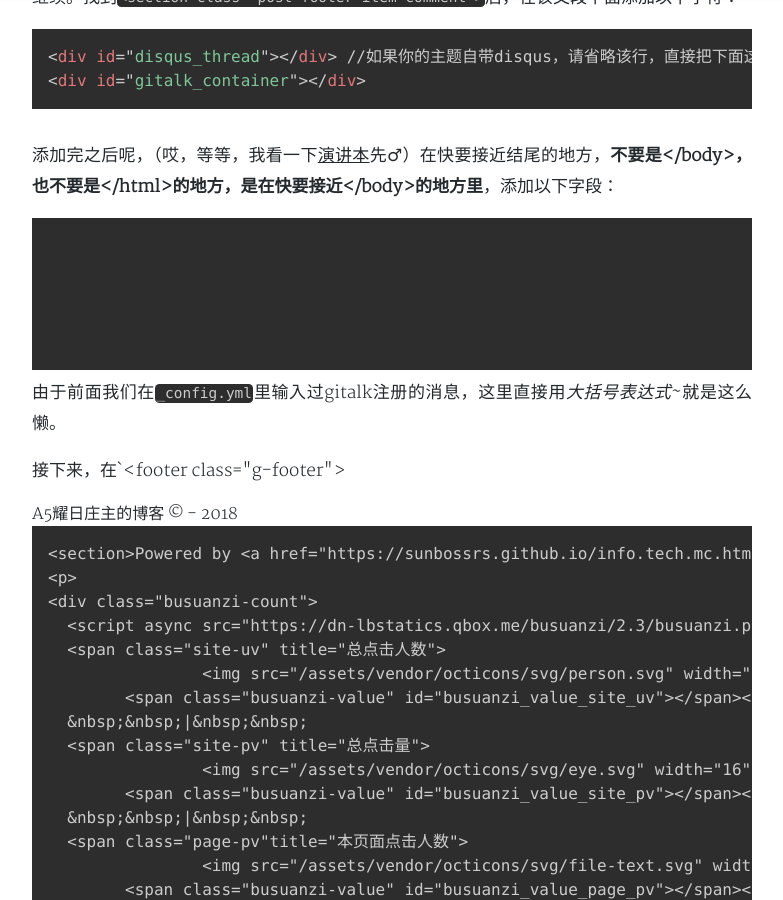
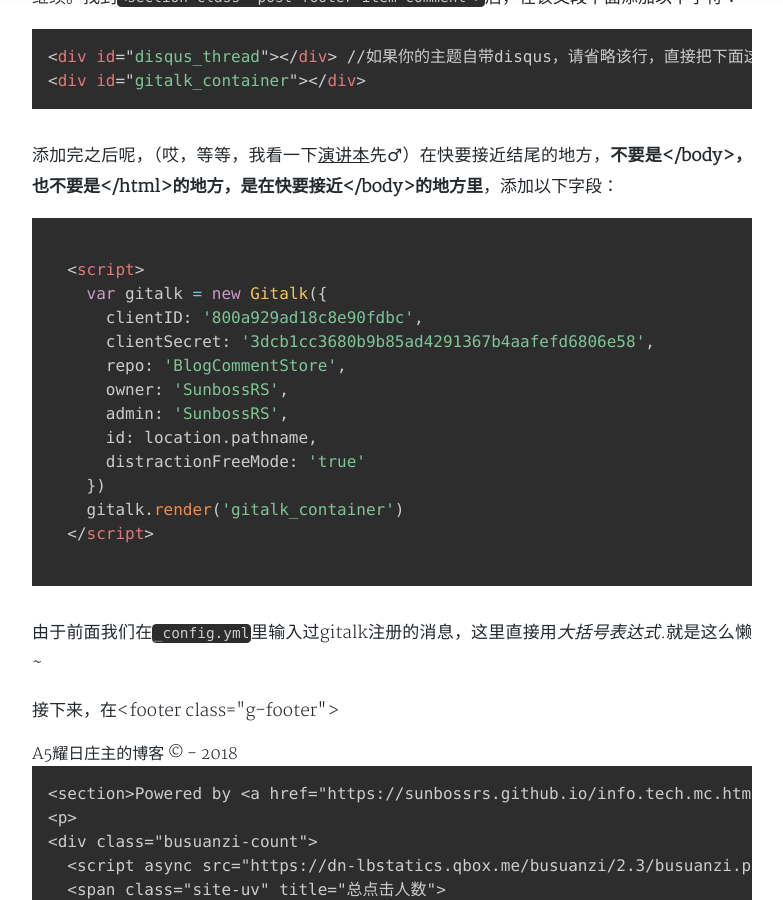
Before and after one commit to Sunbertrs/sunbossrs-blog-v1, a Jekyll site: the page built from _posts/2018-07-05-JekyllGitalk.md, in a window 1280 px wide and 900 px high, scrolled down 3220 px. Shown: the whole window, without its empty margins (248-1031 px from the left). Built offline with Jekyll 4.4.1, drawn with Linux system fonts in a browser that asks for light colours; nearby versions of some CDN libraries; comment, search, counter and statistics services are not loaded; a style sheet for code colours, icons or effects is not loaded; some of the changed text lies outside the part shown.

Commit message:
Update 2018-07-05-JekyllGitalk.md

````diff
--- a/_posts/2018-07-05-JekyllGitalk.md
+++ b/_posts/2018-07-05-JekyllGitalk.md
@@ -68,8 +68,7 @@ comments:
 <div id="gitalk_container"></div>
 ```
 添加完之后呢，（哎，等等，我看一下[演讲本](//tea9.xyz/2018/06/24/gitali_config.html)先♂）在快要接近结尾的地方，**不要是</body>，也不要是</html>的地方，是在快要接近</body>的地方里**，添加以下字段：
-<pre>
-  <code class="language-html">
+```html
   {% if site.comments.gitalk %}
   <script>
     var gitalk = new Gitalk({
@@ -84,16 +83,13 @@ comments:
     gitalk.render('gitalk_container')
   </script>
     {% endif %}
-  </code>
-</pre>
-由于前面我们在`_config.yml`里输入过gitalk注册的消息，这里直接用*大括号表达式*~就是这么懒。
+```
+由于前面我们在`_config.yml`里输入过gitalk注册的消息，这里直接用*大括号表达式*.就是这么懒~
 
-接下来，在`{% include footer.html %}`的下面输入以下内容：
-<pre>
-  <code class="language-html">
+接下来，在{% include footer.html %}的下面输入以下内容：
+```html
 <script src="https://cdn.jsdelivr.net/npm/gitalk@1/dist/gitalk.min.js"></script>
-  </code>
-</pre>
+```
 
 就完事了~
 *感谢@tea9的支持和他在他的文章评论里发给我的修改内容*
````
